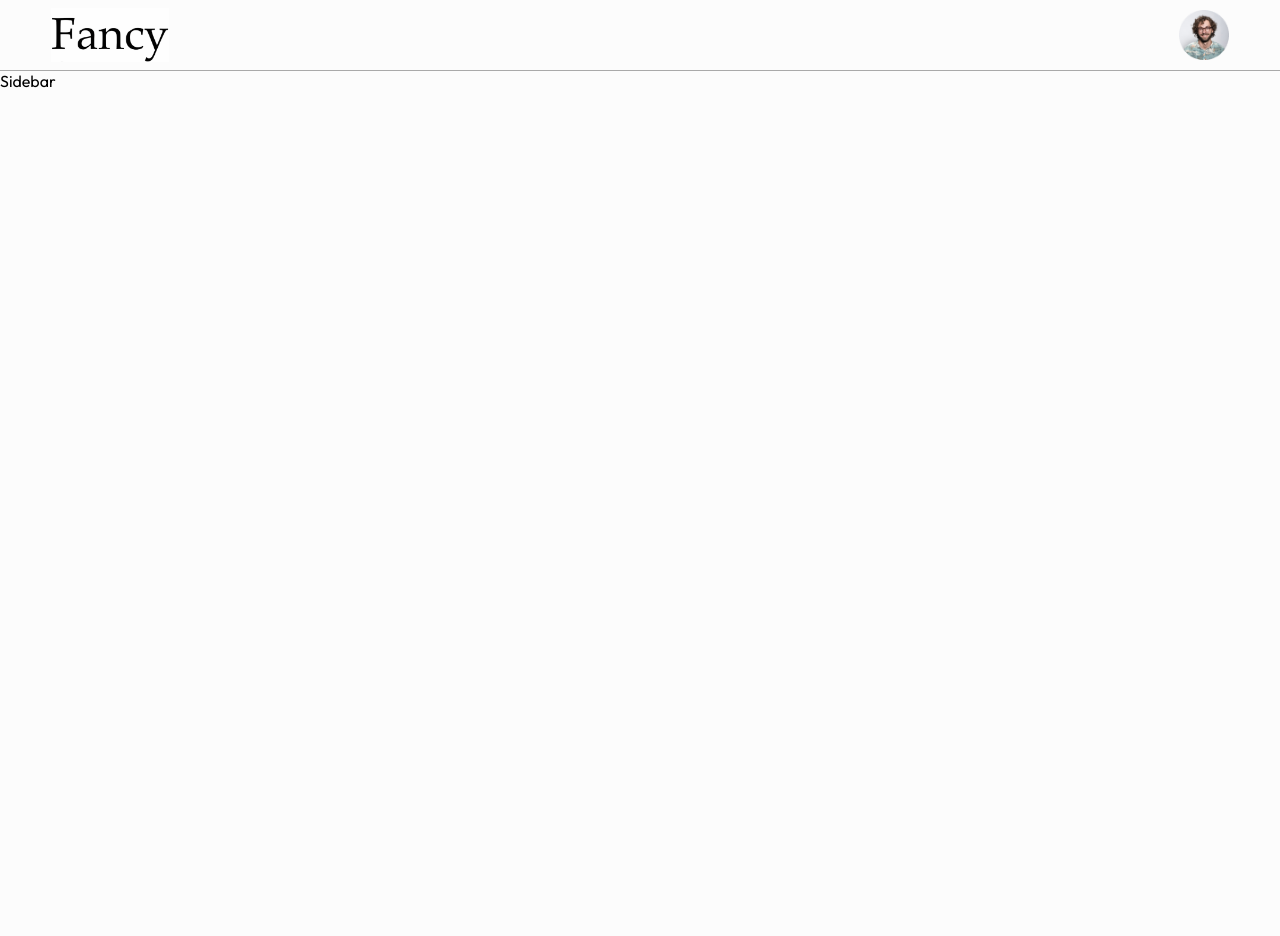
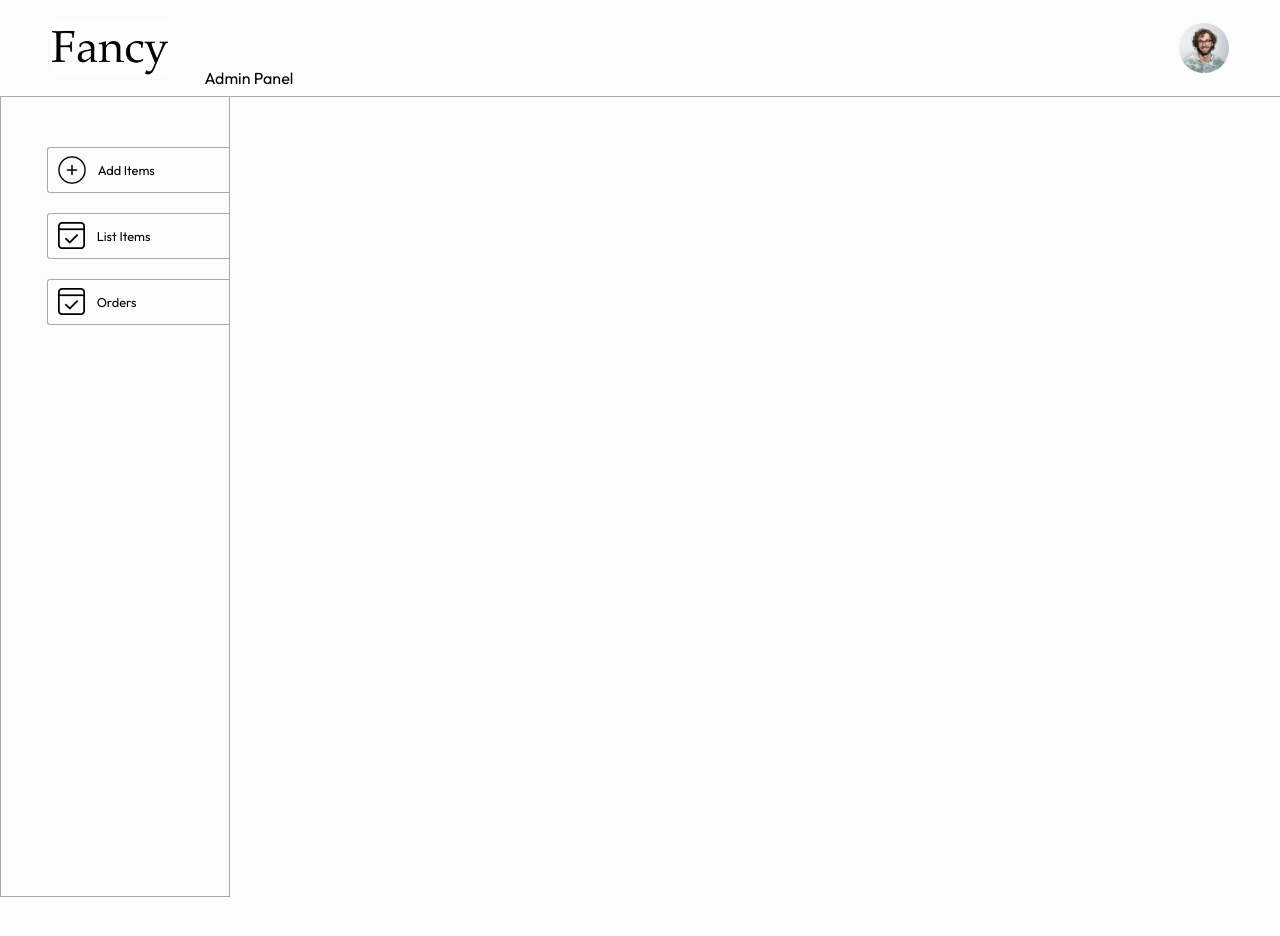
Before and after one commit to mehmetpektass/Food-Delivery-MERN-Stack, a React (Vite) app in the folder project/admin/: page / in a window 1280 px wide. Shown: the top 936 px of the page. Built offline with nearby package versions, Linux system fonts and the light colour scheme.

Commit message:
edited navbar style and sidebar text and style

```diff
--- a/project/admin/src/components/Navbar/Navbar.css
+++ b/project/admin/src/components/Navbar/Navbar.css
@@ -10,3 +10,7 @@
 .navbar .profile-image{
     width: 50px;
 }
+.navbar p{
+    margin-right: max(850px,15%);
+    margin-top: 60px;
+}
--- a/project/admin/src/components/Navbar/Navbar.jsx
+++ b/project/admin/src/components/Navbar/Navbar.jsx
@@ -6,6 +6,7 @@
   return (
     <div className='navbar'>
         <img className='logo' src={adminAssets.logo} alt="" />
+        <p>Admin Panel</p>
         <img className='profile-image' src={adminAssets.profile_image} alt="" />
     </div>
   )
--- a/project/admin/src/components/Sidebar/Sidebar.css
+++ b/project/admin/src/components/Sidebar/Sidebar.css
@@ -0,0 +1,29 @@
+.sidebar{
+    width: 18%;
+    height: 100vh;
+    border: 1.5px solid #a9a9a9;
+    border-top: 0;
+    font-size: max(1vw,10px);
+}
+.sidebar-options{
+    padding-top: 50px;
+    padding-left: 20%;
+    display: flex;
+    flex-direction: column;
+    gap: 20px;
+}
+.sidebar-option{
+    display: flex;
+    align-items: center;
+    gap: 12px;
+    border: 1px solid #a9a9a9;
+    border-right: 0;
+    padding: 8px 10px;
+    border-radius: 3px 0px 0px 3px;
+    cursor: pointer;
+}
+@media (max-width:900px){
+    .sidebar-option p{
+        display: none;
+    }
+}
--- a/project/admin/src/components/Sidebar/Sidebar.jsx
+++ b/project/admin/src/components/Sidebar/Sidebar.jsx
@@ -1,9 +1,26 @@
 import React from 'react'
 import './Sidebar.css'
+import { adminAssets } from '../../assets/admin_assets/assets'
 
 const Sidebar = () => {
   return (
-    <div>Sidebar</div>
+    <div className='sidebar'>
+        <div className='sidebar-options'>
+            <div className='sidebar-option'>
+                <img src={adminAssets.add_icon} alt="" />
+                <p>Add Items</p>
+            </div>
+            <div className='sidebar-option'>
+                <img src={adminAssets.order_icon} alt="" />
+                <p>List Items</p>
+            </div>
+            <div className='sidebar-option'>
+                <img src={adminAssets.order_icon} alt="" />
+                <p>Orders</p>
+            </div>
+        </div>
+
+    </div>
   )
 }
 
```
